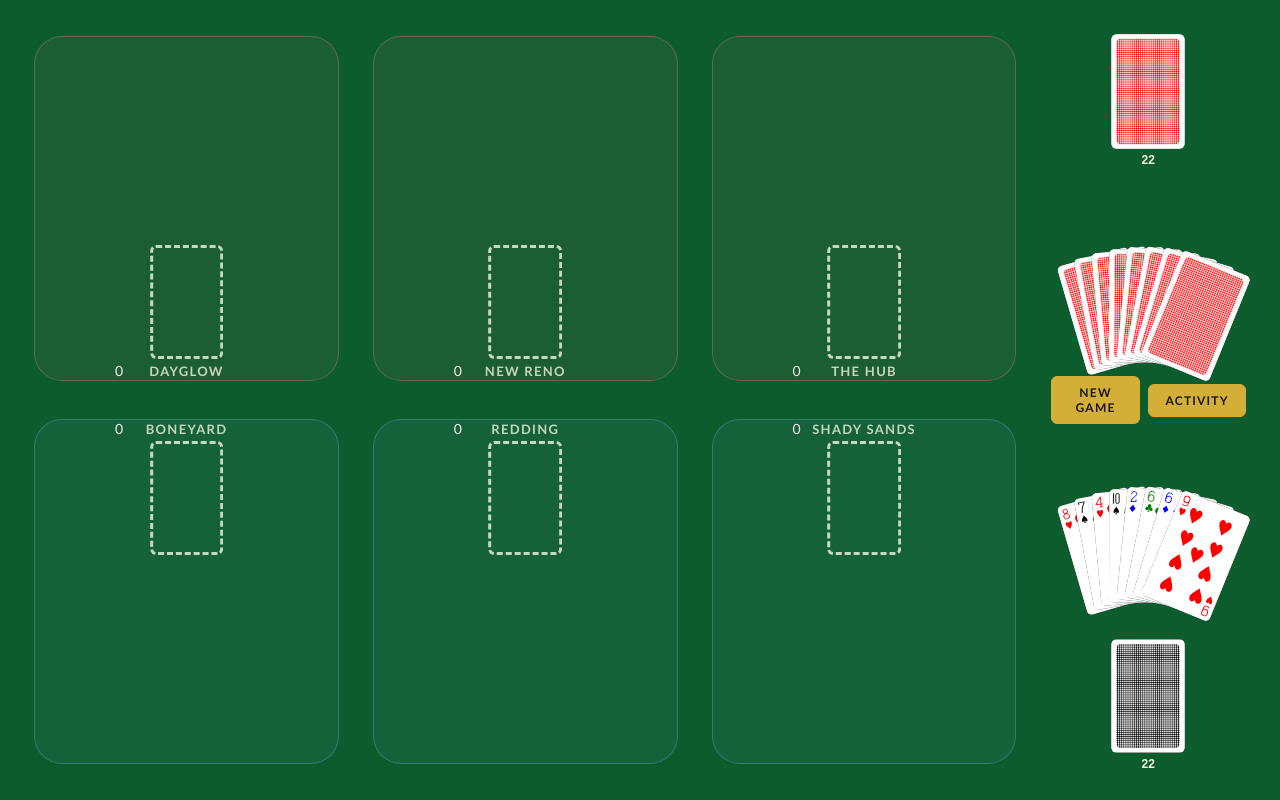
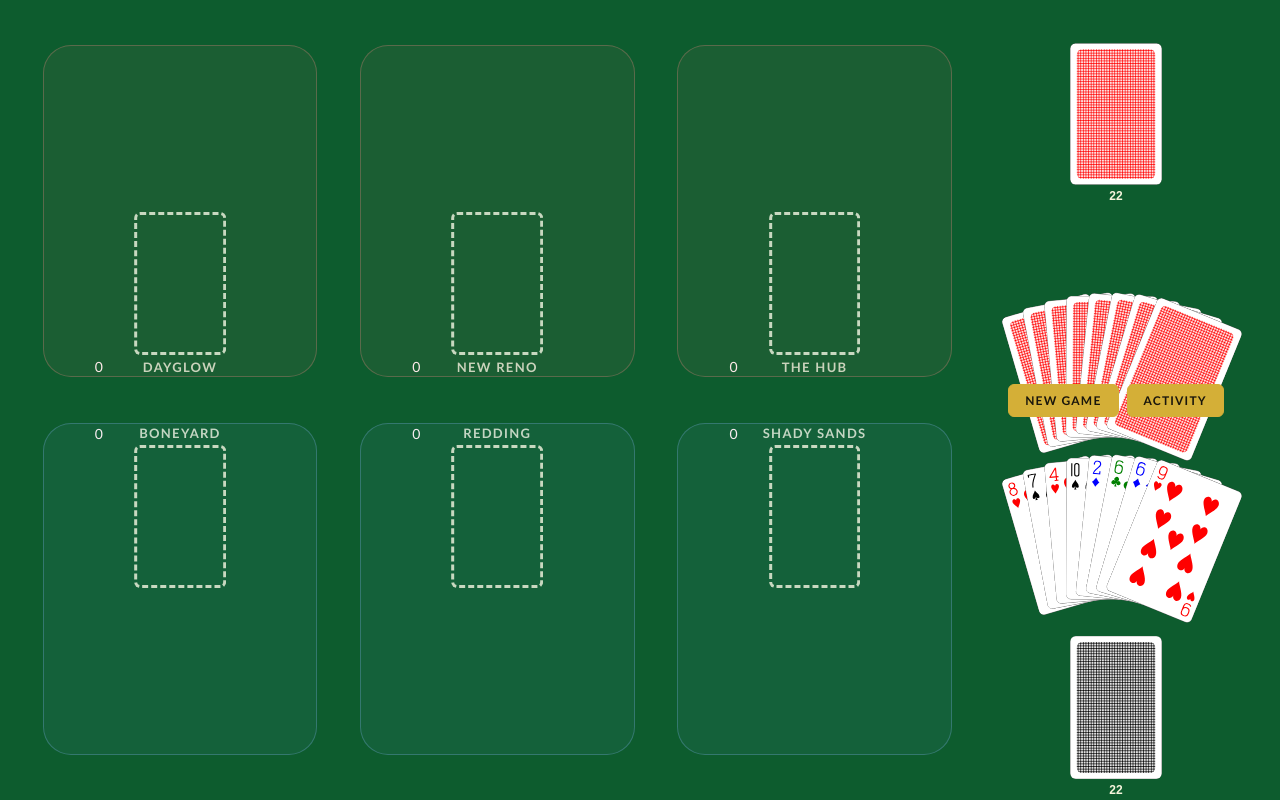
Before and after one commit to thekingofspain/caravan-game, a React (Vite) app: page / in a window 1280 px wide. Built offline with nearby package versions, Linux system fonts and the light colour scheme.

Commit message:
Size cards with max instead of min

```diff
--- a/src/view/global.css
+++ b/src/view/global.css
@@ -21,7 +21,7 @@
     --sp-5: 1.5rem;
     --radius: 0.375rem;
     --font-base: "Trebuchet MS", "Segoe UI", system-ui, sans-serif;
-    --card-h: min(100vh / 7, 100vw / 9);
+    --card-h: max(100vh / 7, 100vw / 9);
     --card-w: calc(var(--card-h) * 212 / 329);
     --card-offset-x: calc(var(--card-w) * 0.275);
     --card-offset-y: calc(var(--card-h) * 0.28);
```
